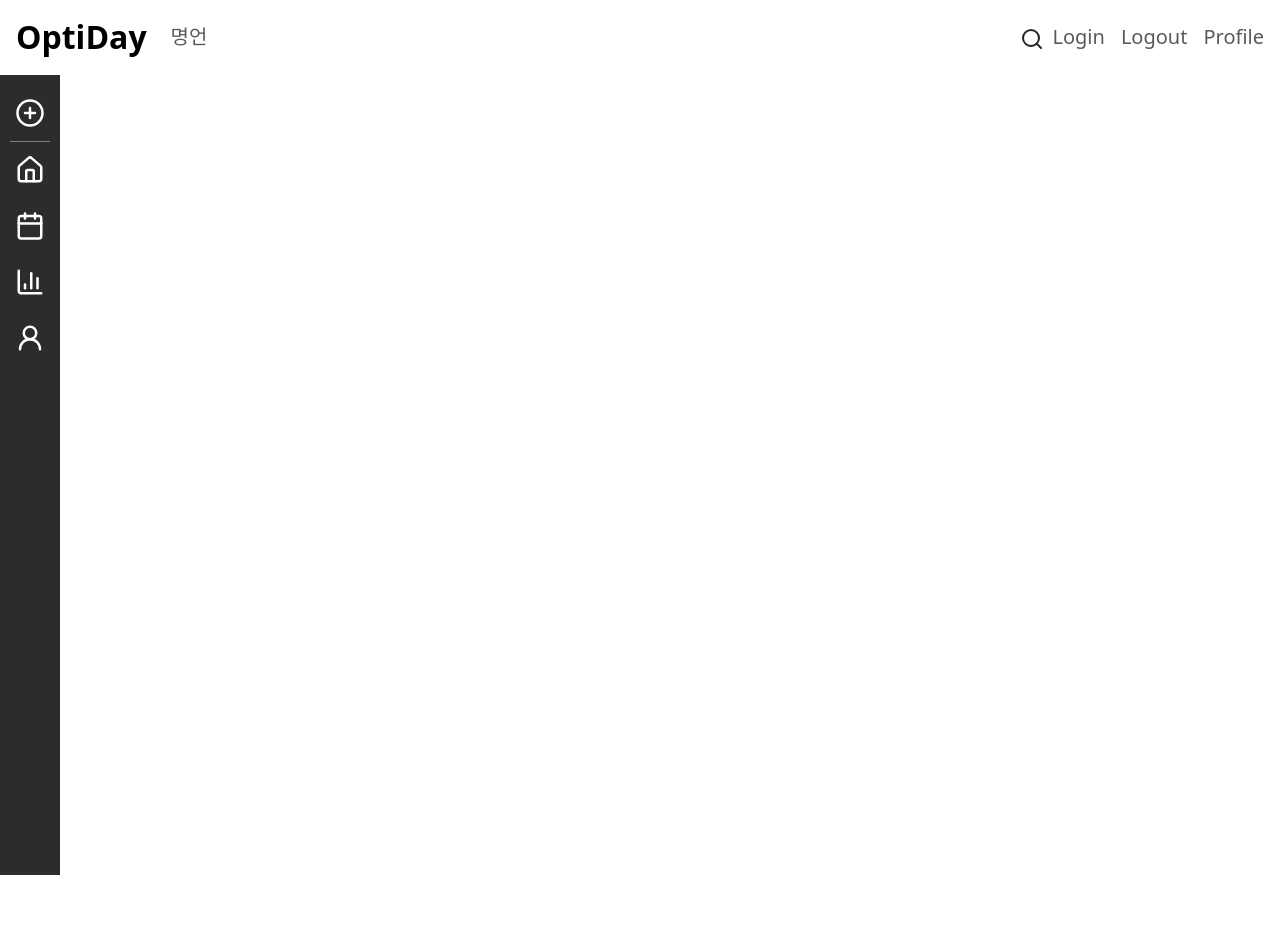
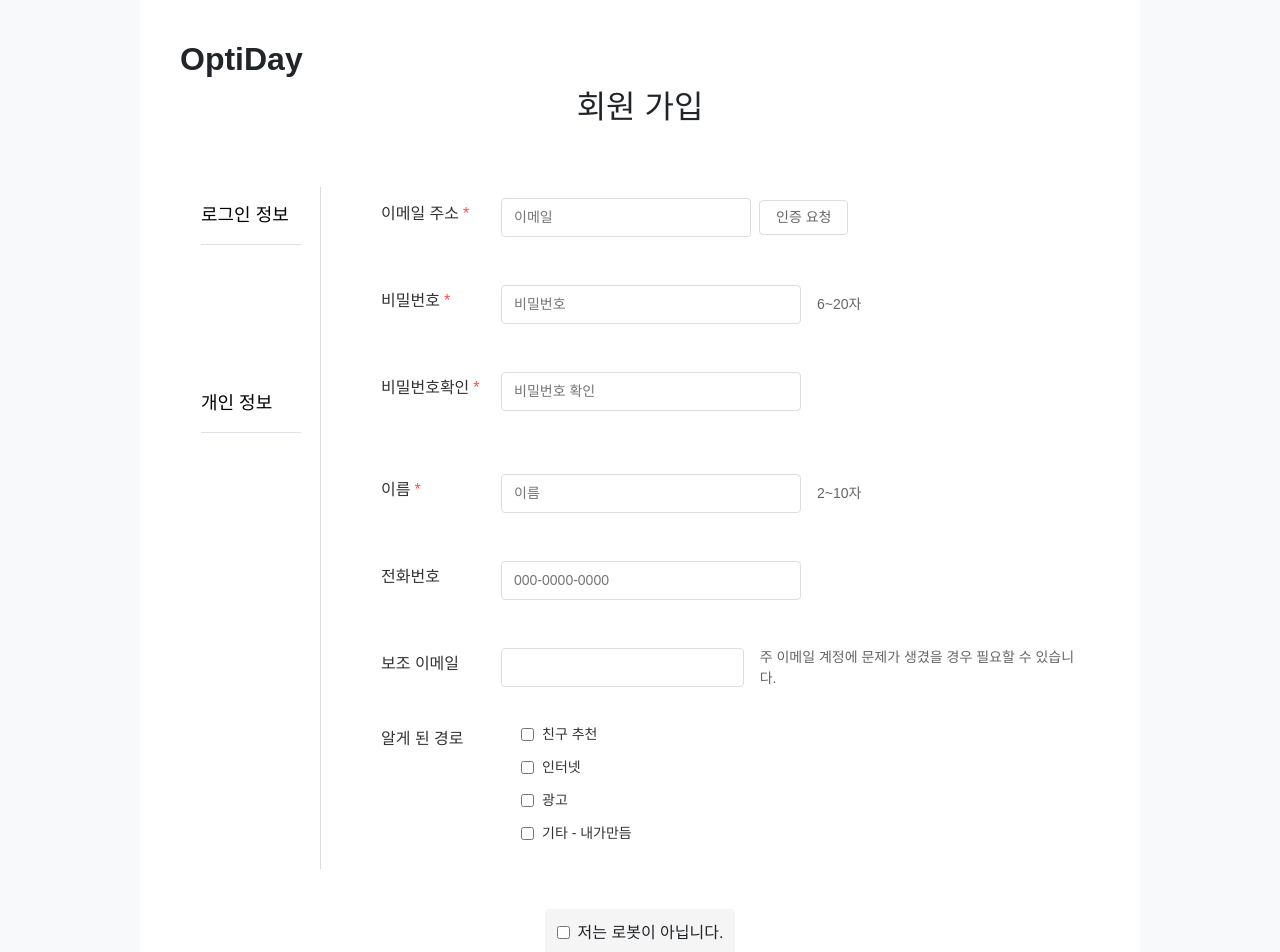
Before and after one commit to dbzoseh2rl/Optiday_front, a React (Create React App) app: page /signup in a window 1280 px wide. Shown: the top 952 px of the page. Before the commit the page ends 800 px from the top, so only its background shows below. Built offline with nearby package versions, Linux system fonts and the light colour scheme.

Commit message:
feat: OptidayApp.jsx & signup.css add

```diff
--- a/src/components/OptidayApp.jsx
+++ b/src/components/OptidayApp.jsx
@@ -6,14 +6,20 @@ import Feedback from "./Feedback"
 import Main from "./Main"
 import Todo from "./todo/Todo"
 import Login from "../page/Login"
+
 import Mypage from "./Mypage"
 import MainPage from "../page/MainPage"
+import FollowLayout from "./bars/FollowLayout"
+import FollowersPage from "../page/FollowersPage"
+import FollowingPage from "../page/FollowingPage"
+import SearchAccountsPage from "../page/SearchAccountsPage"
+import Signup from "../page/Signup"
 
 
 function OptidayApp(){
   const location = useLocation();
 
-  const isLoginPage = location.pathname === "/login"; //로그인 페이지일때 bar렌더링안함.
+  const isLoginPage = location.pathname === "/login" || location.pathname === "/signup";
 
   return(
     <div className="OptidayApp">
@@ -27,9 +33,16 @@ function OptidayApp(){
           <Route path='/feedback' element={<Feedback/>}/>
           <Route path='/login' element={<Login/>}/>
           <Route path='/mainpage' element={<MainPage/>}/>
+          <Route path="/follow" element={<FollowLayout />}>
+            <Route path="followers" element={<FollowersPage />} />
+            <Route path="following" element={<FollowingPage />} />
+            <Route path="search-accounts" element={<SearchAccountsPage />} />
+          </Route>
+          <Route path='/signup' element={<Signup/>}/>
         </Routes>
         </div>
     </div>
   )
 }
-export default OptidayApp
+
+export default OptidayApp;
--- /dev/null
+++ b/src/styles/Signup.css
@@ -0,0 +1,285 @@
+body {
+    font-family: Arial, sans-serif;
+    background-color: #f8f9fa;
+    margin: 0;
+    padding: 0;
+  }
+
+  .signup-page {
+    display: flex;
+    flex-direction: column;
+    padding: 40px;
+    min-height: 100vh;
+    background-color: #fff;
+    max-width: 1000px;
+    margin: 0 auto;
+  }
+
+  .signup-page h1 {
+    font-size: 32px;
+    font-weight: bold;
+    margin-bottom: 10px;
+  }
+
+  .signup-title {
+    font-size: 32px;
+    font-weight: normal;
+    text-align: center;
+    margin-bottom: 60px;
+  }
+
+  .signup-container {
+    max-width: 1000px;
+    margin: 0 auto;
+  }
+
+  .signup-form {
+    padding: 0 20px;
+  }
+
+  .form-layout {
+    display: flex;
+    gap: 60px;
+    border-left: 1px solid #ddd;
+    padding-left: 60px;
+    margin-left: 120px;
+    position: relative;
+  }
+
+  .form-sections {
+    width: 100px;
+    flex-shrink: 0;
+    position: absolute;
+    left: -120px;
+  }
+
+  .section-title {
+    font-size: 18px;
+    font-weight: normal;
+    color: #000;
+    padding: 15px 0;
+    text-align: right;
+    padding-right: 60px;
+    white-space: nowrap;
+  }
+
+  .section-title.personal-info {
+    padding-top: 15px;
+    margin-top: 130px;
+  }
+
+  .form-fields {
+    flex: 1;
+  }
+
+  .form-row {
+    display: flex;
+    margin-bottom: 25px;
+    align-items: center;
+    position: relative;
+  }
+
+  .form-row .form-label {
+    padding: 15px 0;
+  }
+
+  .form-row:has(.checkbox-group) .form-label {
+    padding-top: 0;
+  }
+
+  .form-label {
+    width: 120px;
+    color: #333;
+    flex-shrink: 0;
+    font-size: 16px;
+  }
+
+  .form-input-group {
+    flex: 1;
+    display: flex;
+    align-items: center;
+    gap: 8px;
+  }
+
+  .form-input-group input[type="text"],
+  .form-input-group input[type="email"],
+  .form-input-group input[type="password"] {
+    padding: 8px 12px;
+    border: 1px solid #ddd;
+    border-radius: 4px;
+    font-size: 14px;
+    width: 300px;
+  }
+
+  .verification-button {
+    height: 35px;
+    padding: 0 16px;
+    border: 1px solid #ddd;
+    border-radius: 4px;
+    background-color: #fff;
+    color: #666;
+    font-size: 14px;
+    white-space: nowrap;
+    display: flex;
+    align-items: center;
+    justify-content: center;
+  }
+
+  .phone-input-group {
+    display: flex;
+    gap: 8px;
+    align-items: center;
+    width: 100%;
+  }
+
+  .phone-input-group input {
+    width: 300px;
+    padding: 8px 12px;
+    border: 1px solid #ddd;
+    border-radius: 4px;
+    font-size: 14px;
+  }
+
+  .input-hint {
+    color: #666;
+    font-size: 14px;
+    margin-left: 8px;
+  }
+
+  .required {
+    color: #ff4b4b;
+    margin-left: 4px;
+  }
+
+  .checkbox-container {
+    display: flex;
+    align-items: flex-start;
+    gap: 20px;
+  }
+
+  .checkbox-container .form-label {
+    padding-top: 0;
+    margin-top: 3px;
+  }
+
+  .checkbox-group {
+    display: flex;
+    flex-direction: column;
+    gap: 12px;
+  }
+
+  .checkbox-group label {
+    display: flex;
+    align-items: center;
+    gap: 8px;
+    color: #333;
+    font-size: 14px;
+  }
+
+  .robot-checkbox {
+    display: flex;
+    align-items: center;
+    gap: 8px;
+    margin: 40px 0;
+    justify-content: center;
+    background-color: #f5f5f5;
+    padding: 12px;
+    width: fit-content;
+    margin-left: auto;
+    margin-right: auto;
+    border-radius: 4px;
+  }
+
+  .submit-button {
+    width: 200px;
+    padding: 12px;
+    background-color: #ddd;
+    border: none;
+    border-radius: 4px;
+    color: #333;
+    font-size: 16px;
+    margin: 0 auto;
+    display: block;
+    cursor: pointer;
+  }
+
+  .login-info-fields {
+    margin-bottom: 40px;
+  }
+
+  .personal-info-fields {
+    position: relative;
+    margin-top: 40px;
+  }
+
+  .form-input-wrapper {
+    display: flex;
+    align-items: flex-start;
+    gap: 20px;
+  }
+
+  .form-input-group input[type="email"] {
+    width: 250px;
+  }
+
+  .verification-input {
+    width: 100px !important;
+    height: 35px;
+    padding: 8px 12px;
+    border: 1px solid #ddd;
+    border-radius: 4px;
+    font-size: 14px;
+  }
+
+  @keyframes fadeIn {
+    from {
+      opacity: 0;
+      transform: translateY(-10px);
+    }
+    to {
+      opacity: 1;
+      transform: translateY(0);
+    }
+  }
+
+  .error {
+    border-color: #ff4b4b !important;
+  }
+
+  .error-message {
+    color: #ff4b4b;
+    font-size: 12px;
+    margin-top: 4px;
+    position: absolute;
+    bottom: -20px;
+    left: 0;
+  }
+
+  input:required {
+    border-color: #ddd;
+  }
+
+  input:required:invalid:not(:placeholder-shown) {
+    border-color: #ff4b4b;
+  }
+
+  .btn-secondary {
+    padding: 8px 16px;
+    background-color: #f0f0f0;
+    border: 1px solid #ddd;
+    border-radius: 4px;
+    color: #333;
+    cursor: pointer;
+  }
+
+  .verification-row {
+    margin-top: -10px;
+  }
+
+  .verification-row .form-input-group {
+    margin-left: 120px;
+  }
+
+  .form-input-group input[type="text"].verification-input {
+    width: 200px;
+  }
```
